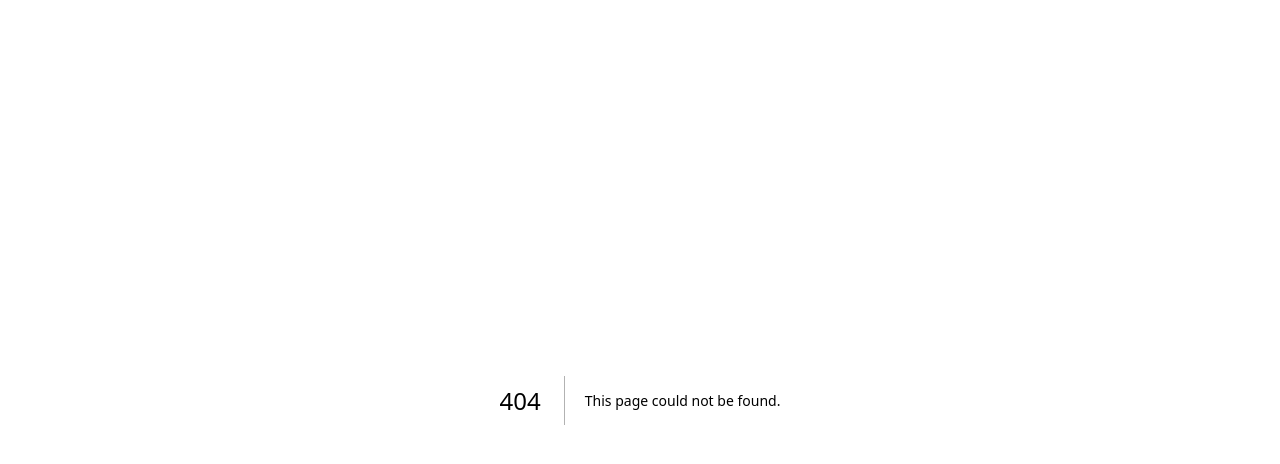
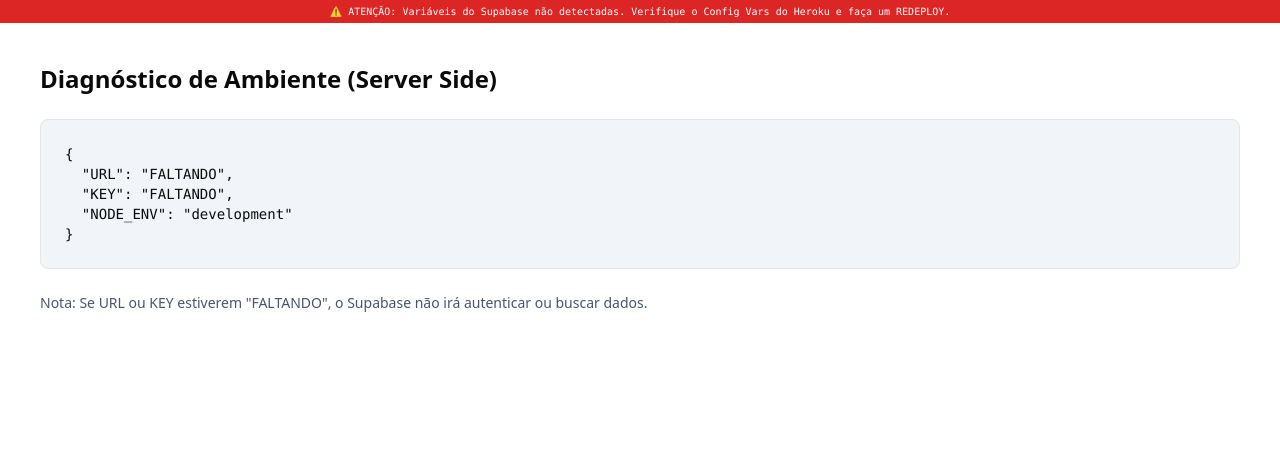
Before and after one commit to rodmann95/newAva, a Next.js app: page /debug in a window 1280 px wide. Before the commit this address had no page. Shown: the top 464 px of the page. Built offline with nearby package versions, Linux system fonts and the light colour scheme.

Commit message:
fix(env): ensure public env vars are captured during build and add visual warning

```diff
--- a/next.config.ts
+++ b/next.config.ts
@@ -1,7 +1,10 @@
 import type { NextConfig } from "next";
 
 const nextConfig: NextConfig = {
-  cacheComponents: true,
+  env: {
+    NEXT_PUBLIC_SUPABASE_URL: process.env.NEXT_PUBLIC_SUPABASE_URL || "",
+    NEXT_PUBLIC_SUPABASE_PUBLISHABLE_KEY: process.env.NEXT_PUBLIC_SUPABASE_PUBLISHABLE_KEY || "",
+  }
 };
 
 export default nextConfig;
--- /dev/null
+++ b/src/app/debug/page.tsx
@@ -0,0 +1,21 @@
+export default function DebugPage() {
+  const envs = {
+    URL: process.env.NEXT_PUBLIC_SUPABASE_URL ? "CONFIGURADO (Válido)" : "FALTANDO",
+    KEY: process.env.NEXT_PUBLIC_SUPABASE_PUBLISHABLE_KEY ? "CONFIGURADO (Válido)" : "FALTANDO",
+    NODE_ENV: process.env.NODE_ENV,
+  };
+
+  return (
+    <div className="p-10 font-sans space-y-6">
+      <h1 className="text-2xl font-bold">Diagnóstico de Ambiente (Server Side)</h1>
+      <pre className="bg-slate-100 p-6 rounded-lg text-sm border">
+        {JSON.stringify(envs, null, 2)}
+      </pre>
+      <div className="space-y-2">
+        <p className="text-sm text-slate-600">
+          Nota: Se URL ou KEY estiverem "FALTANDO", o Supabase não irá autenticar ou buscar dados.
+        </p>
+      </div>
+    </div>
+  );
+}
--- a/src/app/layout.tsx
+++ b/src/app/layout.tsx
@@ -26,15 +26,22 @@ export default function RootLayout({
 }: Readonly<{
   children: React.ReactNode;
 }>) {
+  const isMissingEnv = !process.env.NEXT_PUBLIC_SUPABASE_URL || !process.env.NEXT_PUBLIC_SUPABASE_PUBLISHABLE_KEY;
+
   return (
     <html lang="en" suppressHydrationWarning>
       <body className={`${geistSans.className} antialiased`}>
         <ThemeProvider
           attribute="class"
-          defaultTheme="system"
+          defaultTheme="light"
           enableSystem
           disableTransitionOnChange
         >
+          {isMissingEnv && (
+            <div className="bg-red-600 text-white text-[10px] py-1 px-4 text-center sticky top-0 z-[100] font-mono">
+              ⚠️ ATENÇÃO: Variáveis do Supabase não detectadas. Verifique o Config Vars do Heroku e faça um REDEPLOY.
+            </div>
+          )}
           {children}
           <Toaster position="top-right" richColors />
         </ThemeProvider>
--- a/src/lib/supabase/client.ts
+++ b/src/lib/supabase/client.ts
@@ -1,8 +1,15 @@
 import { createBrowserClient } from "@supabase/ssr";
 
 export function createClient() {
+  const url = process.env.NEXT_PUBLIC_SUPABASE_URL;
+  const key = process.env.NEXT_PUBLIC_SUPABASE_PUBLISHABLE_KEY;
+
+  if (!url || !key) {
+    console.error("BROWSER_ERR: Supabase ENV vars not found in client bundle.");
+  }
+
   return createBrowserClient(
-    process.env.NEXT_PUBLIC_SUPABASE_URL!,
-    process.env.NEXT_PUBLIC_SUPABASE_PUBLISHABLE_KEY!,
+    url || "",
+    key || "",
   );
 }
--- a/src/lib/supabase/server.ts
+++ b/src/lib/supabase/server.ts
@@ -7,11 +7,18 @@ import { cookies } from "next/headers";
  * it.
  */
 export async function createClient() {
+  const url = process.env.NEXT_PUBLIC_SUPABASE_URL;
+  const key = process.env.NEXT_PUBLIC_SUPABASE_PUBLISHABLE_KEY;
+
+  if (!url || !key) {
+    console.error("CRITICAL_ERR: Missing Supabase ENV vars on server side.");
+  }
+
   const cookieStore = await cookies();
 
   return createServerClient(
-    process.env.NEXT_PUBLIC_SUPABASE_URL!,
-    process.env.NEXT_PUBLIC_SUPABASE_PUBLISHABLE_KEY!,
+    url || "",
+    key || "",
     {
       cookies: {
         getAll() {
```
